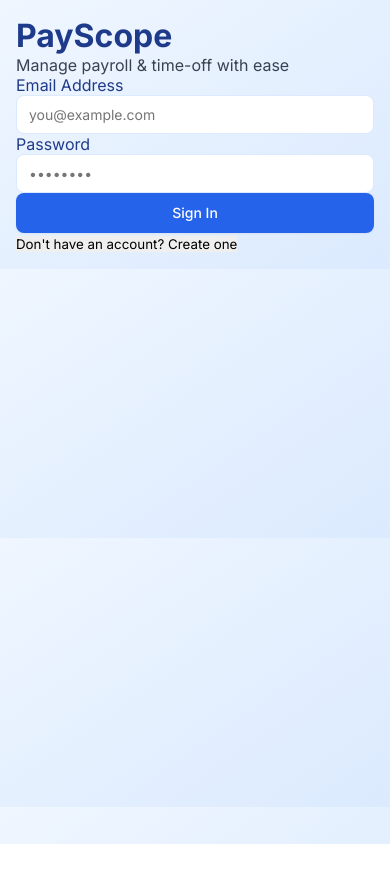
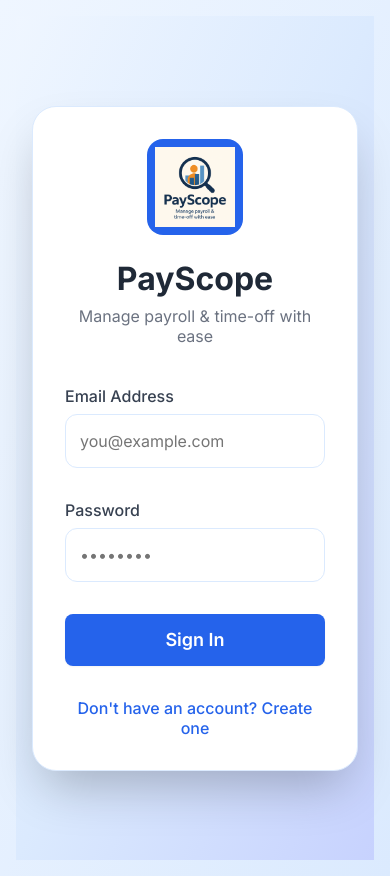
Before and after one commit to Erhabington/challenge, a React (Vite) app in the folder frontend/: page / in a window 390 px wide. Before the commit the page ends 844 px from the top, so only its background shows below. Built offline with nearby package versions, Linux system fonts and the light colour scheme; no server answers.

Commit message:
Ui fixes

```diff
--- a/frontend/src/components/Dashboard.tsx
+++ b/frontend/src/components/Dashboard.tsx
@@ -12,6 +12,7 @@ import EmployeeTable from "./EmployeeTable"
 import Charts from "./Charts"
 import EmployeeModal from "./EmployeeModal"
 import HolidayModal from "./HolidayModal"
+import { logout } from "../store/slices/authSlice"
 
 const Dashboard: React.FC = () => {
   const dispatch = useDispatch<AppDispatch>()
@@ -22,6 +23,10 @@ const Dashboard: React.FC = () => {
     dispatch(fetchEmployees(filters))
     dispatch(fetchPayrollSummary({ month: selectedMonth, currency: selectedCurrency }))
   }, [dispatch, filters, selectedMonth, selectedCurrency])
+
+  const handleLogout = () => {
+      dispatch(logout())
+    }
 
   const handleAddEmployee = () => {
     dispatch(openModal("addEmployee"))
@@ -56,7 +61,7 @@ const Dashboard: React.FC = () => {
               </div>
               <div>
                 <h1 className="text-2xl font-bold text-gray-900">PayScope Dashboard</h1>
-                <p className="text-sm text-gray-600">
+                <p style={{ marginTop: "1rem" ,  marginBottom: "1rem" }} className="text-sm text-gray-600">
                   Welcome back, {user.email} ({user.role})
                 </p>
               </div>
@@ -66,6 +71,10 @@ const Dashboard: React.FC = () => {
                 + Add Employee
               </button>
             )}
+            <button onClick={handleLogout} className="btn-danger flex items-center gap-2">
+                <span>🚪</span>
+                Logout
+              </button>
           </div>
         </div>
       </header>
--- a/frontend/src/components/Login.tsx
+++ b/frontend/src/components/Login.tsx
@@ -27,23 +27,31 @@ const Login: React.FC = () => {
   }
 
   return (
-    <div className="min-h-screen bg-gradient-to-br from-blue-50 via-blue-100 to-indigo-200 flex items-center justify-center px-4 py-16">
-      <div className="w-full max-w-md bg-white rounded-2xl shadow-2xl p-10 border border-blue-100">
+    <div className="login-container">
+      <div className="login-form">
         {/* Branding */}
-        <div className="text-center mb-8">
-          <div className="mx-auto h-12 w-12 bg-blue-600 rounded-xl flex items-center justify-center mb-4">
-            <span className="text-white font-bold text-xl"></span>
-          </div>
-          <h1 className="text-3xl font-bold text-gray-800 mb-1">PayScope</h1>
-          <p className="text-sm text-gray-500">
+        <div>
+          <div className="login-logo">
+          <img
+            src="/PayScope.png"
+            alt="PayScope Logo"
+            style={{
+              height: "5rem",
+              width: "5rem",
+              objectFit: "contain",
+            }}
+          />
+        </div>
+          <h1 className="login-title">PayScope</h1>
+          <p className="login-subtitle">
             {isRegister ? "Create a new account to get started" : "Manage payroll & time-off with ease"}
           </p>
         </div>
 
         {/* Form */}
-        <form className="space-y-6" onSubmit={handleSubmit}>
-          <div>
-            <label htmlFor="email" className="block text-sm font-medium text-gray-700 mb-1">
+        <form onSubmit={handleSubmit}>
+          <div className="login-form-group">
+            <label htmlFor="email" className="login-label">
               Email Address
             </label>
             <input
@@ -52,13 +60,13 @@ const Login: React.FC = () => {
               required
               value={formData.email}
               onChange={(e) => setFormData({ ...formData, email: e.target.value })}
-              className="input-field"
+              className="input-field input-large"
               placeholder="you@example.com"
             />
           </div>
 
-          <div>
-            <label htmlFor="password" className="block text-sm font-medium text-gray-700 mb-1">
+          <div className="login-form-group">
+            <label htmlFor="password" className="login-label">
               Password
             </label>
             <input
@@ -67,21 +75,21 @@ const Login: React.FC = () => {
               required
               value={formData.password}
               onChange={(e) => setFormData({ ...formData, password: e.target.value })}
-              className="input-field"
+              className="input-field input-large"
               placeholder="••••••••"
             />
           </div>
 
           {isRegister && (
-            <div>
-              <label htmlFor="role" className="block text-sm font-medium text-gray-700 mb-1">
+            <div className="login-form-group">
+              <label htmlFor="role" className="login-label">
                 Select Role
               </label>
               <select
                 id="role"
                 value={formData.role}
                 onChange={(e) => setFormData({ ...formData, role: e.target.value as "hr" | "viewer" })}
-                className="input-field"
+                className="input-field input-large"
               >
                 <option value="viewer">Viewer</option>
                 <option value="hr">HR</option>
@@ -90,18 +98,18 @@ const Login: React.FC = () => {
           )}
 
           {error && (
-            <div className="bg-red-50 border border-red-200 rounded-lg p-4">
-              <div className="flex items-center">
-                <span className="text-red-500 mr-2">⚠</span>
-                <span className="text-sm text-red-700">{error}</span>
+            <div className="login-error">
+              <div className="login-error-content">
+                <span className="login-error-icon">⚠</span>
+                <span className="login-error-text">{error}</span>
               </div>
             </div>
           )}
 
-          <button type="submit" disabled={loading} className="w-full btn-primary text-base py-3">
+          <button type="submit" disabled={loading} className="btn-primary btn-large" style={{ width: "100%" }}>
             {loading ? (
-              <div className="flex items-center justify-center">
-                <span className="mr-2">⏳</span>
+              <div style={{ display: "flex", alignItems: "center", justifyContent: "center" }}>
+                <span className="loading-spinner">⏳</span>
                 Processing...
               </div>
             ) : isRegister ? (
@@ -112,12 +120,8 @@ const Login: React.FC = () => {
           </button>
         </form>
 
-        <div className="mt-6 text-center">
-          <button
-            type="button"
-            onClick={() => setIsRegister(!isRegister)}
-            className="text-blue-600 hover:text-blue-500 font-medium transition-colors duration-200"
-          >
+        <div className="login-toggle">
+          <button type="button" onClick={() => setIsRegister(!isRegister)} className="login-toggle-button">
             {isRegister ? "Already have an account? Sign in" : "Don't have an account? Create one"}
           </button>
         </div>
--- a/frontend/src/components/TopBanner.tsx
+++ b/frontend/src/components/TopBanner.tsx
@@ -4,7 +4,6 @@ import type React from "react"
 import { useDispatch, useSelector } from "react-redux"
 import type { RootState, AppDispatch } from "../store/store"
 import { setCurrency, setMonth, openModal } from "../store/slices/uiSlice"
-import { logout } from "../store/slices/authSlice"
 
 const TopBanner: React.FC = () => {
   const dispatch = useDispatch<AppDispatch>()
@@ -14,9 +13,7 @@ const TopBanner: React.FC = () => {
 
   const currencies = ["USD", "EUR", "PKR"]
 
-  const handleLogout = () => {
-    dispatch(logout())
-  }
+
 
   return (
     <div className="mb-8">
@@ -119,20 +116,6 @@ const TopBanner: React.FC = () => {
             </div>
 
             <div className="flex flex-col sm:flex-row gap-3">
-              {user?.role === "hr" && (
-                <button
-                  onClick={() => dispatch(openModal("addEmployee"))}
-                  className="btn-primary flex items-center gap-2"
-                >
-                  <span>+</span>
-                  Add Employee
-                </button>
-              )}
-
-              <button onClick={handleLogout} className="btn-danger flex items-center gap-2">
-                <span>🚪</span>
-                Logout
-              </button>
             </div>
           </div>
         </div>
--- a/frontend/src/index.css
+++ b/frontend/src/index.css
@@ -62,6 +62,13 @@ body {
   background-color: #b91c1c;
 }
 
+/* Large Login Button */
+.btn-primary.btn-large {
+  padding: 1rem 1.5rem;
+  font-size: 1.125rem;
+  font-weight: 600;
+}
+
 /* Inputs */
 .input-field {
   width: 100%;
@@ -76,6 +83,114 @@ body {
   outline: none;
   border-color: #2563eb;
   box-shadow: 0 0 0 2px #3b82f6;
+}
+
+/* Large Input Fields for Login */
+.input-field.input-large {
+  padding: 1rem 0.875rem;
+  font-size: 1rem;
+  border-radius: 0.75rem;
+}
+
+/* Login Form Specific Styles */
+.login-container {
+  min-height: 100vh;
+  background: linear-gradient(to bottom right, #eff6ff, #dbeafe, #c7d2fe);
+  display: flex;
+  align-items: center;
+  justify-content: center;
+  padding: 2rem 1rem;
+}
+
+.login-form {
+  width: 100%;
+  max-width: 32rem;
+  background-color: white;
+  border-radius: 1.5rem;
+  box-shadow: 0 25px 50px -12px rgba(0, 0, 0, 0.25);
+  padding: 3rem;
+  border: 1px solid #dbeafe;
+}
+
+.login-logo {
+  margin: 0 auto 1.5rem;
+  height: 6rem;
+  width: 6rem;
+  background-color: #2563eb;
+  border-radius: 1rem;
+  display: flex;
+  align-items: center;
+  justify-content: center;
+}
+
+.login-title {
+  font-size: 2.25rem;
+  font-weight: 700;
+  color: #1f2937;
+  margin-bottom: 0.5rem;
+  text-align: center;
+}
+
+.login-subtitle {
+  font-size: 1rem;
+  color: #6b7280;
+  text-align: center;
+  margin-bottom: 2.5rem;
+}
+
+.login-form-group {
+  margin-bottom: 2rem;
+}
+
+.login-label {
+  display: block;
+  font-size: 1rem;
+  font-weight: 500;
+  color: #374151;
+  margin-bottom: 0.5rem;
+}
+
+.login-error {
+  background-color: #fef2f2;
+  border: 1px solid #fecaca;
+  border-radius: 0.75rem;
+  padding: 1.25rem;
+  margin-bottom: 2rem;
+}
+
+.login-error-content {
+  display: flex;
+  align-items: center;
+}
+
+.login-error-icon {
+  color: #ef4444;
+  margin-right: 0.75rem;
+  font-size: 1.25rem;
+}
+
+.login-error-text {
+  font-size: 1rem;
+  color: #dc2626;
+}
+
+.login-toggle {
+  margin-top: 2rem;
+  text-align: center;
+}
+
+.login-toggle-button {
+  color: #2563eb;
+  font-weight: 500;
+  font-size: 1rem;
+  background: none;
+  border: none;
+  cursor: pointer;
+  transition: color 0.2s ease-in-out;
+}
+
+.login-toggle-button:hover {
+  color: #1d4ed8;
 }
 
 /* Cards */
@@ -136,7 +251,9 @@ body {
 }
 
 /* Typography */
-h1, h2, h3 {
+h1,
+h2,
+h3 {
   color: #1e3a8a;
   font-weight: 700;
 }
@@ -172,13 +289,37 @@ p {
   .btn-danger {
     width: 100%;
   }
+
+  .login-form {
+    padding: 2rem;
+    max-width: 90vw;
+  }
+
+  .login-title {
+    font-size: 2rem;
+  }
+
+  .login-container {
+    padding: 1rem;
+  }
 }
 
 /* Animations */
 @keyframes pulse {
-  0%, 100% { opacity: 1; }
-  50% { opacity: 0.5; }
+  0%,
+  100% {
+    opacity: 1;
+  }
+  50% {
+    opacity: 0.5;
+  }
 }
 .animate-pulse {
   animation: pulse 2s ease-in-out infinite;
 }
+
+/* Loading Spinner */
+.loading-spinner {
+  margin-right: 0.75rem;
+  font-size: 1.25rem;
+}
```
Also changed, not shown: frontend/public/PayScope.png (added), 1 other file (tests, documents, lock files or other folders).
